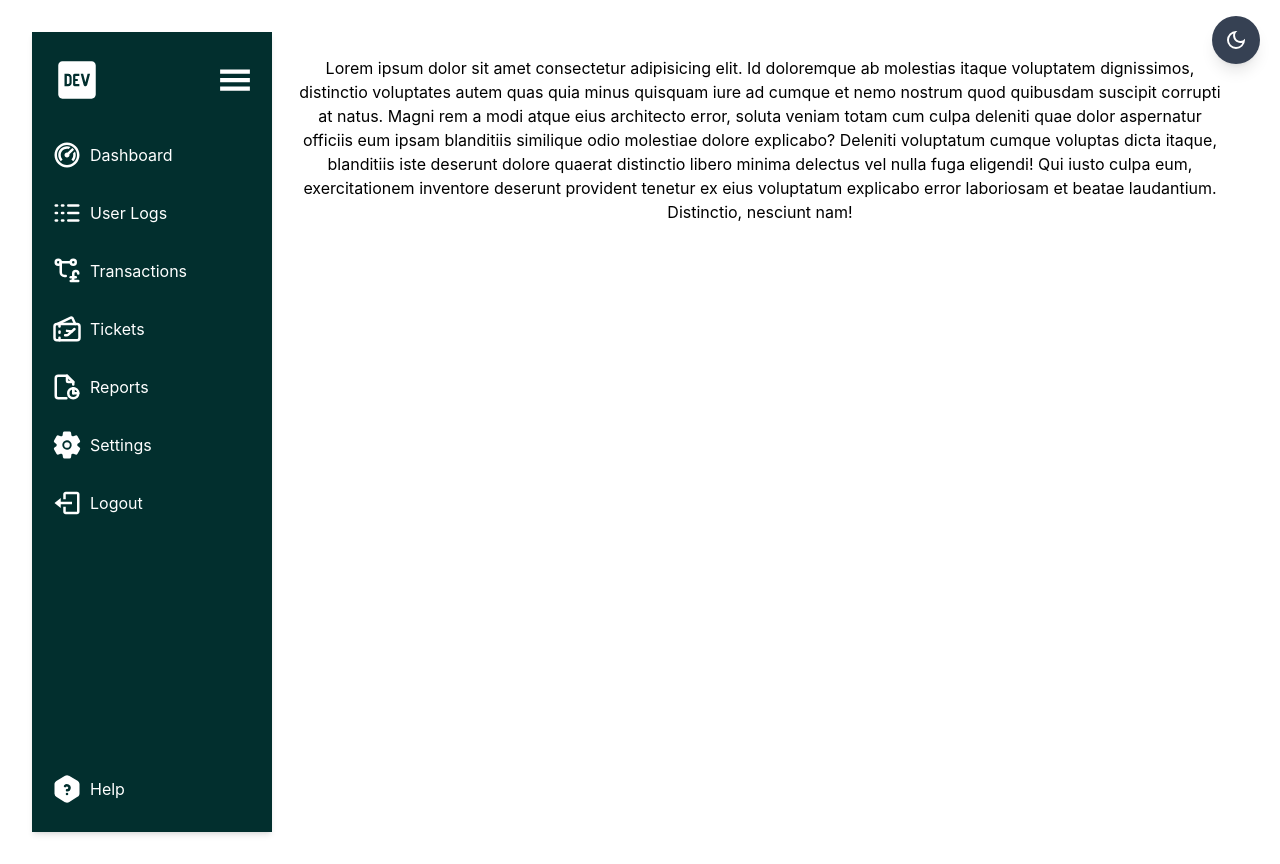
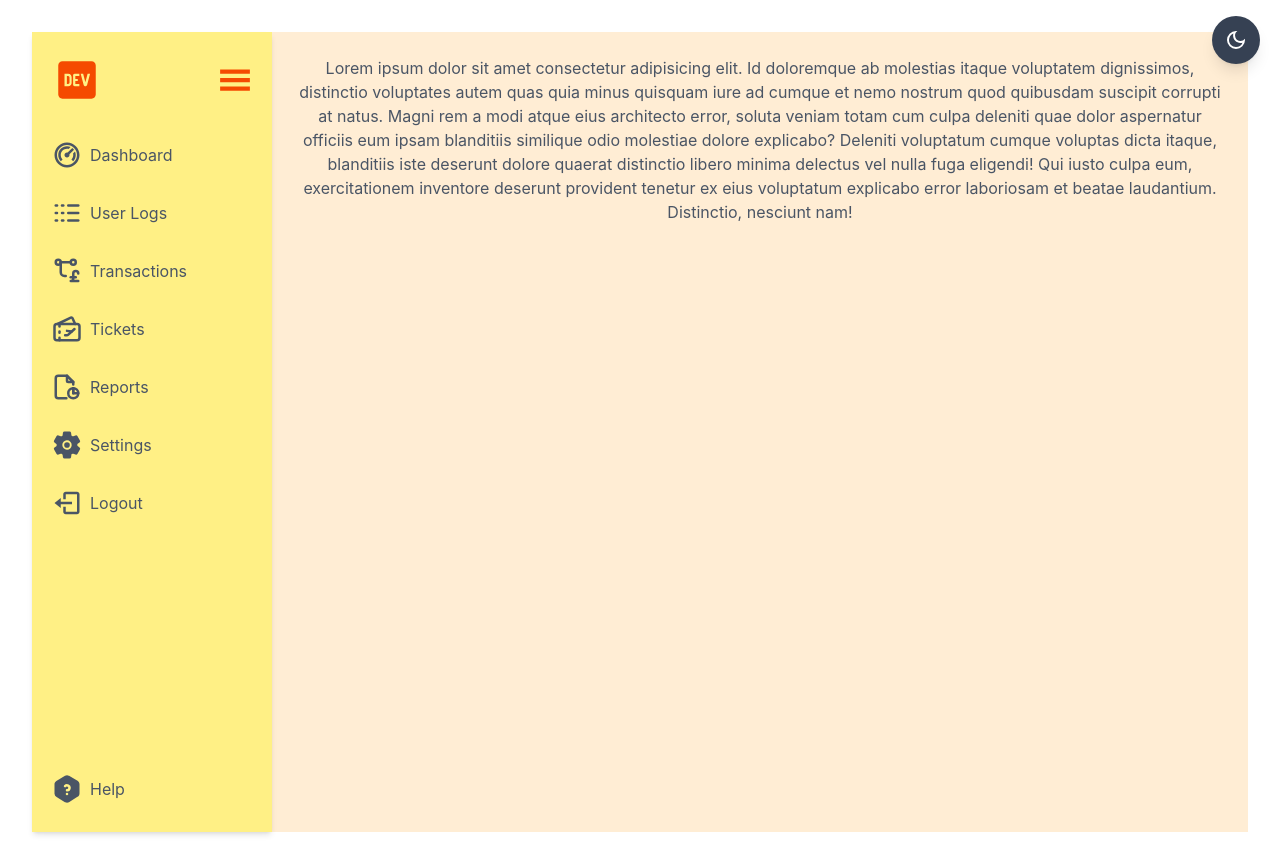
Before and after one commit to Elizabethcodes44/my-admin-dashboard, a React (Vite) app: page / in a window 1280 px wide. Built offline with nearby package versions, Linux system fonts and the light colour scheme.

Commit message:
dark mode styling

```diff
--- a/src/App.jsx
+++ b/src/App.jsx
@@ -34,8 +34,8 @@ function MainApp() {
     <Router>
     <div className='flex' >
     <NavBar open={open} setOpen={setOpen} />
-    <div className={`flex-1 p-6 ${open ? "ml-60" : "ml-16"} transition-all duration-500 min-h-screen bg-amber-200  ${
-          theme === "light" ? "bg-white text-black" : "bg-black text-white"}`}>
+    <div className={`flex-1 p-6 ${open ? "ml-60" : "ml-16"} transition-all duration-500 min-h-screen   ${
+          theme === "light" ? "bg-orange-100 text-gray-600" : "bg-gray-800 text-gray-100"}`}>
       <Routes>
 
         <Route path = "/" element={<Dashboard/>}/>
--- a/src/components/dashboard.jsx
+++ b/src/components/dashboard.jsx
@@ -1,7 +1,7 @@
 export default function Dashboard () {
     return(
         <div>
-            <h1 className="text-black">Lorem ipsum dolor sit amet consectetur adipisicing elit. Id doloremque ab molestias itaque voluptatem dignissimos, distinctio voluptates autem quas quia minus quisquam iure ad cumque et nemo nostrum quod quibusdam suscipit corrupti at natus. Magni rem a modi atque eius architecto error, soluta veniam totam cum culpa deleniti quae dolor aspernatur officiis eum ipsam blanditiis similique odio molestiae dolore explicabo? Deleniti voluptatum cumque voluptas dicta itaque, blanditiis iste deserunt dolore quaerat distinctio libero minima delectus vel nulla fuga eligendi! Qui iusto culpa eum, exercitationem inventore deserunt provident tenetur ex eius voluptatum explicabo error laboriosam et beatae laudantium. Distinctio, nesciunt nam!</h1>
+            <h1 className="">Lorem ipsum dolor sit amet consectetur adipisicing elit. Id doloremque ab molestias itaque voluptatem dignissimos, distinctio voluptates autem quas quia minus quisquam iure ad cumque et nemo nostrum quod quibusdam suscipit corrupti at natus. Magni rem a modi atque eius architecto error, soluta veniam totam cum culpa deleniti quae dolor aspernatur officiis eum ipsam blanditiis similique odio molestiae dolore explicabo? Deleniti voluptatum cumque voluptas dicta itaque, blanditiis iste deserunt dolore quaerat distinctio libero minima delectus vel nulla fuga eligendi! Qui iusto culpa eum, exercitationem inventore deserunt provident tenetur ex eius voluptatum explicabo error laboriosam et beatae laudantium. Distinctio, nesciunt nam!</h1>
         </div>
     )
 }
--- a/src/components/sidebar.jsx
+++ b/src/components/sidebar.jsx
@@ -64,21 +64,23 @@ export default function NavBar({open, setOpen}) {
         className={`fixed shadow-md h-screen ${
           open ? "w-60" : "w-16"
         }  ${
-          theme === "light" ? "bg-teal-950 text-white" : "bg-black text-white"} duration-500  p-2 flex flex-col `}
+          theme === "light" ? "bg-yellow-200 text-gray-600" : "bg-gray-900 text-gray-100"} duration-500  p-2 flex flex-col `}
       >
         {/* header */}
         <div className=" px-3 py-2 h-20 flex justify-between items-center ">
           <MdLogoDev
             size={50}
-            className={`text-white ${open ? "block" : "hidden"}`}
+            className={` ${
+          theme === "light" ? "text-orange-600" : "text-cyan-400"}  ${open ? "block" : "hidden"}`}
           />
 
           <div>
             <GiHamburgerMenu
               size={34}
-              className={`cursor-pointer duration-500 ${
+              className={` ${
+          theme === "light" ? "text-orange-600" : "text-cyan-400"} cursor-pointer duration-500 ${
                 !open && "rotate-90"
-              } text-white`}
+              } `}
               onClick={() => setOpen(!open)}
             />
           </div>
@@ -91,10 +93,12 @@ export default function NavBar({open, setOpen}) {
               >
                 {item.submenu ? (
                   <div className="relative">
-                    <div className="flex items-center gap-2 px-3 py-2 hover:bg-emerald-800 rounded-md duration-300 cursor-pointer text-white"  >
+                    <div className= {`${
+          theme === "light" ? "hover:bg-orange-600 text-gray-600 " : "hover:bg-cyan-400 text-gray-100"} flex items-center gap-2 px-3 py-2  rounded-md duration-300 cursor-pointer ` } >
 
                       {item.icons}
-                      <p className={`${!open ? "width-0 translate-x-4" : "block"} duration-500 overflow-hidden`}>{item.label}</p>
+                      <p className={`${
+          theme === "light" ? " text-gray-600 " : " text-gray-100"} ${!open ? "width-0 translate-x-4" : "block"} duration-500 overflow-hidden text-gray-100`}>{item.label}</p>
                       {!open && (
           <p className="absolute left-16 shadow-md rounded-md w-0 p-0 text-white text-sm px-2 py-1 duration-300 overflow-hidden group-hover:w-auto opacity-0 group-hover:p-2 group-hover:opacity-100">
             {item.label}
@@ -102,12 +106,14 @@ export default function NavBar({open, setOpen}) {
         )}
                 </div>
 
-                  <ul className="absolute left-full top-0 ml-1 bg-teal-900 rounded-md shadow-md hidden group-hover:block w-48 ">
+                  <ul className={`${
+          theme === "light" ? "hover:bg-yellow-200 text-gray-600 " : "hover:bg-cyan-400 text-gray-100"} absolute left-full top-0 ml-1  rounded-md shadow-md hidden group-hover:block w-48 `}>
                     {item.submenu.map((sub, subIndex) => (
                      <li key={subIndex}>
                      <Link
                        to={sub.path}
-                       className="block px-3 py-2 hover:bg-emerald-700 rounded-md duration-300 text-sm"
+                       className={`${
+          theme === "light" ? "bg-yellow-200 text-gray-600 hover:bg-orange-600 " : "bg-gray-900 text-gray-100 hover:bg-cyan-400"} block px-3 py-2 rounded-md duration-300 text-sm`}
                      >
                        {sub.label}
                      </Link>
@@ -117,7 +123,8 @@ export default function NavBar({open, setOpen}) {
 
                 </div>
                 ) : (
-                 <Link to={item.path} className="flex items-center gap-2 px-3 py-2 hover:bg-emerald-800 rounded-md duration-300 cursor-pointer text-white">
+                 <Link to={item.path} className={`flex items-center gap-2 px-3 py-2  rounded-md duration-300 cursor-pointer ${
+          theme === "light" ? "hover:bg-orange-600 text-gray-600 " : "hover:bg-cyan-400 text-gray-100"}`}>
 
                 {item.icons}
                 <p
@@ -131,7 +138,8 @@ export default function NavBar({open, setOpen}) {
         ))}
       </ul>
 
-        <div className="px-3 py-2  hover:bg-emerald-800 rounded-md duration-300 cursor-pointer text-white flex gap-2 items-center my-3 relative group">
+        <div className={` ${
+          theme === "light" ? "hover:bg-orange-600 text-gray-600 " : "hover:bg-cyan-400 text-gray-100"}px-3 py-2  rounded-md duration-300 cursor-pointer  flex gap-2 items-center my-3 relative group` }>
           <div>
             {" "}
             <TbHelpHexagonFilled size={30} />{" "}
--- a/src/components/transactions.jsx
+++ b/src/components/transactions.jsx
@@ -1,4 +1,5 @@
 import { useState,} from "react";
+import { useTheme } from "./theme";
 export default function Transactions() {
   const [transactions, setTransactions] = useState([]);
   const [loading, setLoading] = useState(false);
@@ -12,6 +13,9 @@ export default function Transactions() {
   const [date, setDate] = useState("");
   const [type, setType] = useState("");
   const [status, setStatus] = useState("");
+
+
+  const { theme } = useTheme();
 
   //Fetch all transactıons on button clıck (or wıth fılters)
 
@@ -138,7 +142,8 @@ export default function Transactions() {
       <div className="flex gap-4 mt-4">
         <button
           onClick={fetchTransactions}
-          className="bg-blue-500 text-white px-4 py-2 rounded hover:bg-blue-600"
+          className={` ${
+            theme === "light" ? "bg-gray-600 text-gray-400" : "bg-cyan-400 text-gray-100"}   px-4 py-2 rounded hover:bg-gray-500 bg-blue-500 text-white px-4 py-2 rounded hover:bg-blue-600`}
           disabled={loading}
         >
           {loading ? "Loading..." : "Fetch Transactions"}
@@ -154,7 +159,8 @@ export default function Transactions() {
             setStatus("");
             setTransactions([]);
           }}
-          className="bg-gray-400 text-white px-4 py-2 rounded hover:bg-gray-500"
+          className={` ${
+            theme === "light" ? "bg-gray-400 text-gray-600" : "bg-cyan-300 text-gray-100"}   px-4 py-2 rounded hover:bg-gray-500`}
         >
           Clear Filters
         </button>
```
